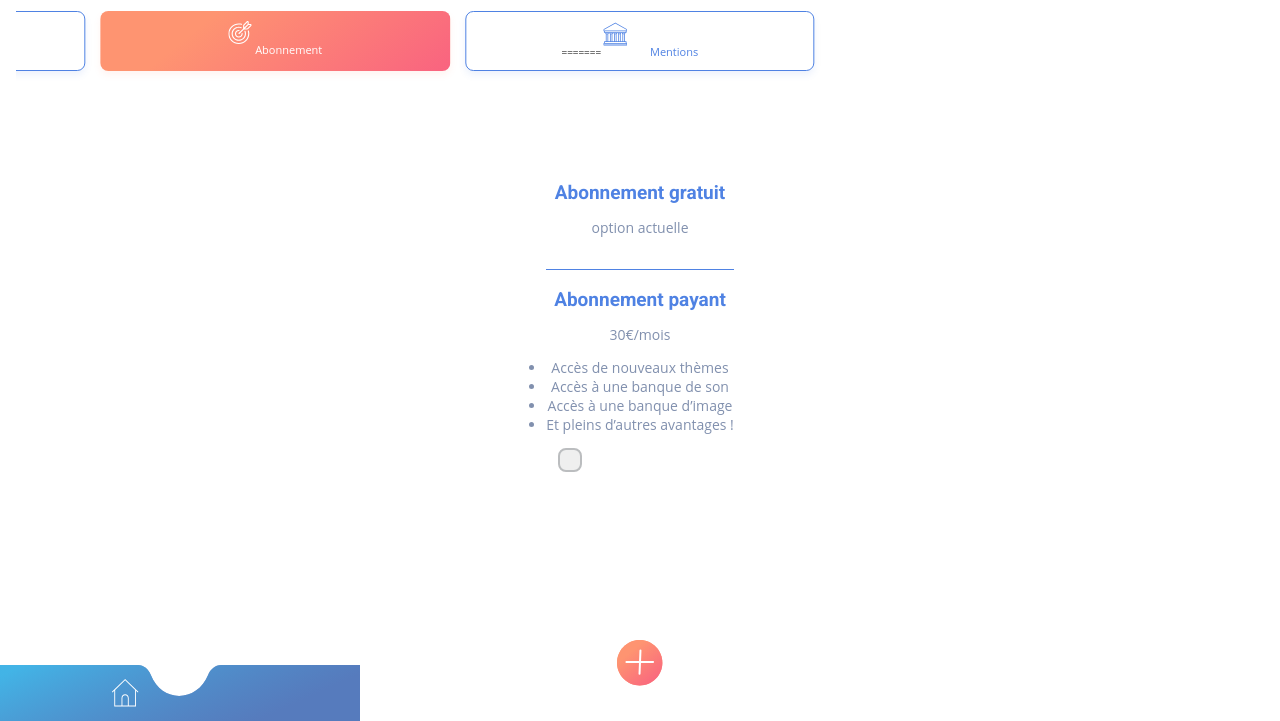
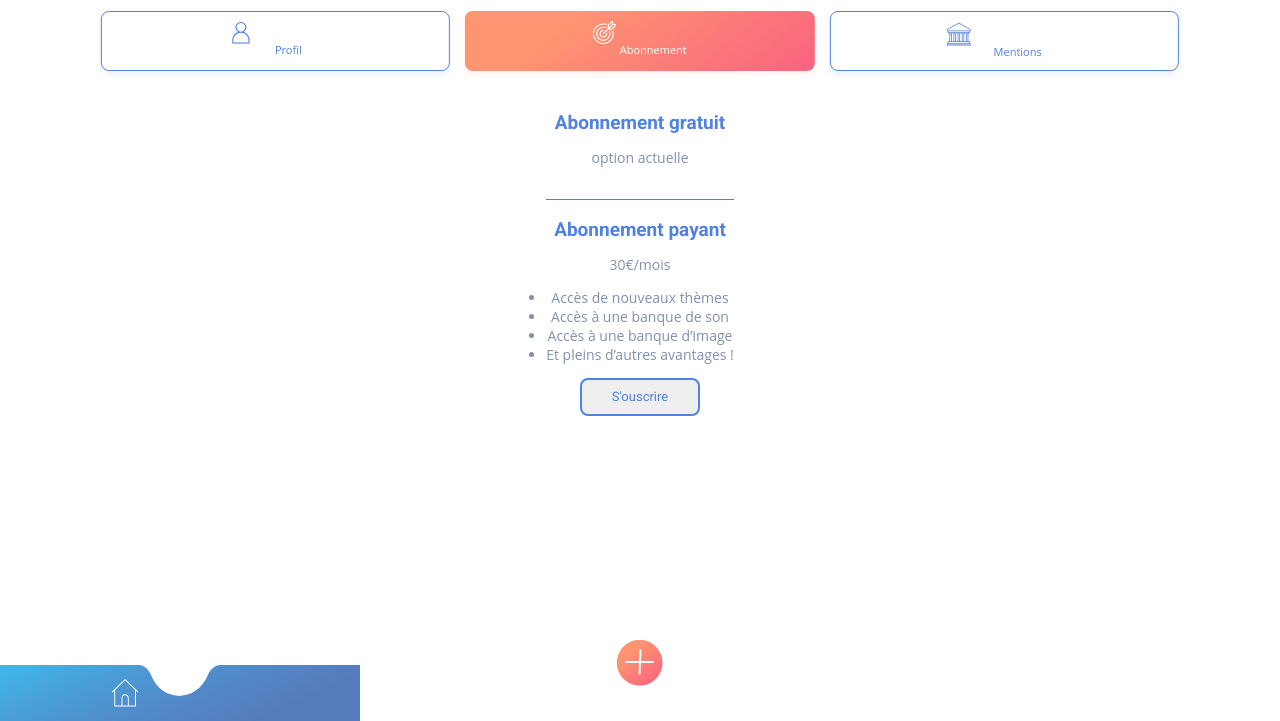
Before and after one commit to Fanny8p/Makidoo-ecv, a PHP site: page /abonnement.php in a window 1280 px wide. Shown: the part 79-800 px from the top of the page. Run offline with PHP 8.4, Linux system fonts and the light colour scheme.

Commit message:
Abonnement/button + fix menu

```diff
--- a/abonnement.php
+++ b/abonnement.php
@@ -13,7 +13,7 @@ include_once("layout/header.php");
 
 <section class="main">
   <?php include_once("layout/top-bar-parametres.php") ?>
-  <section class="parametres">
+  <section class="mentions">
     <div class="content position-relative" id="align-center">
       <h1>Abonnement gratuit</h1>
       <p>option actuelle</p>
@@ -30,7 +30,7 @@ include_once("layout/header.php");
         <li>Accès à une banque d’image</li>
         <li>Et pleins d’autres avantages !</li>
       </ul>
-<button class="btn-formulaire"></button>
+      <button class="btn-formulaire">S'ouscrire</button>
     </div>
   </section>
 </section>
@@ -39,7 +39,7 @@ include_once("layout/header.php");
 
 <script>
   var flkty = new Flickity('.gallery');
-  flkty.select( 2 );
+  flkty.select( 1 );
 </script>
 
 <?php include_once("layout/footer.php") ?>
--- a/css/main.css
+++ b/css/main.css
@@ -390,12 +390,15 @@ p.formulaire-round1:hover {
 
 
 .btn-formulaire {
-    border: 2px solid #BBBDBF;
+    border: 2px solid #4F82E3;
     border-radius: 8px;
     text-align: center;
-    padding: 10px;
-    color: #BBBDBF;
+    padding: 10px 30px 10px 30px;
+    color: #4F82E3;
     margin-right: 140px;
+    font-family: Roboto, sans-serif;
+    font-size: 13px;
+    margin: auto;
 }
 
 .btn-formulaire:hover {
--- a/css/styles/composants.css
+++ b/css/styles/composants.css
@@ -160,5 +160,7 @@
 }
 
 .mentions {
+	display: flex;
+	align-items: flex-start;
 	margin-top: 30px;
 }
--- a/layout/top-bar-parametres.php
+++ b/layout/top-bar-parametres.php
@@ -11,12 +11,10 @@
       <span class="slide-menu__span <?php if($page == 'abonnement') echo 'is-active'; ?>">Abonnement</span>
     </a>
   </div>
-  <div class="gallery-cell <?php if($page == 'mentions-legales') echo 'is-active'; ?>">
-=======
-    <a href="abonnement.php">
+  <div class="gallery-cell <?php if($page == 'mentions-parametres') echo 'is-active'; ?>">
     <a href="mentions-parametres.php">
-      <img src="img/courthouse<?php if($page == 'mentions-legales') echo '-blanc'; ?>.svg" class="icon-menu">
-      <span class="slide-menu__span marge-picto <?php if($page == 'mentions-legales') echo 'is-active'; ?>">Mentions</span>
+      <img src="img/courthouse<?php if($page == 'mentions-parametres') echo '-blanc'; ?>.svg" class="icon-menu">
+      <span class="slide-menu__span marge-picto <?php if($page == 'mentions-parametres') echo 'is-active'; ?>">Mentions</span>
     </a>
   </div>
 
--- a/mentions-parametres.php
+++ b/mentions-parametres.php
@@ -1,5 +1,5 @@
 <?php
-$page ='profil';
+$page ='mentions-parametres';
 include_once("layout/header.php");
 ?>
 <section class="top-bar">
@@ -38,7 +38,7 @@ include_once("layout/header.php");
 
 <script>
   var flkty = new Flickity('.gallery');
-  flkty.select( 3 );
+  flkty.select( 2 );
 </script>
 
 
```
Lines whose indentation alone changed are shown as unchanged.
